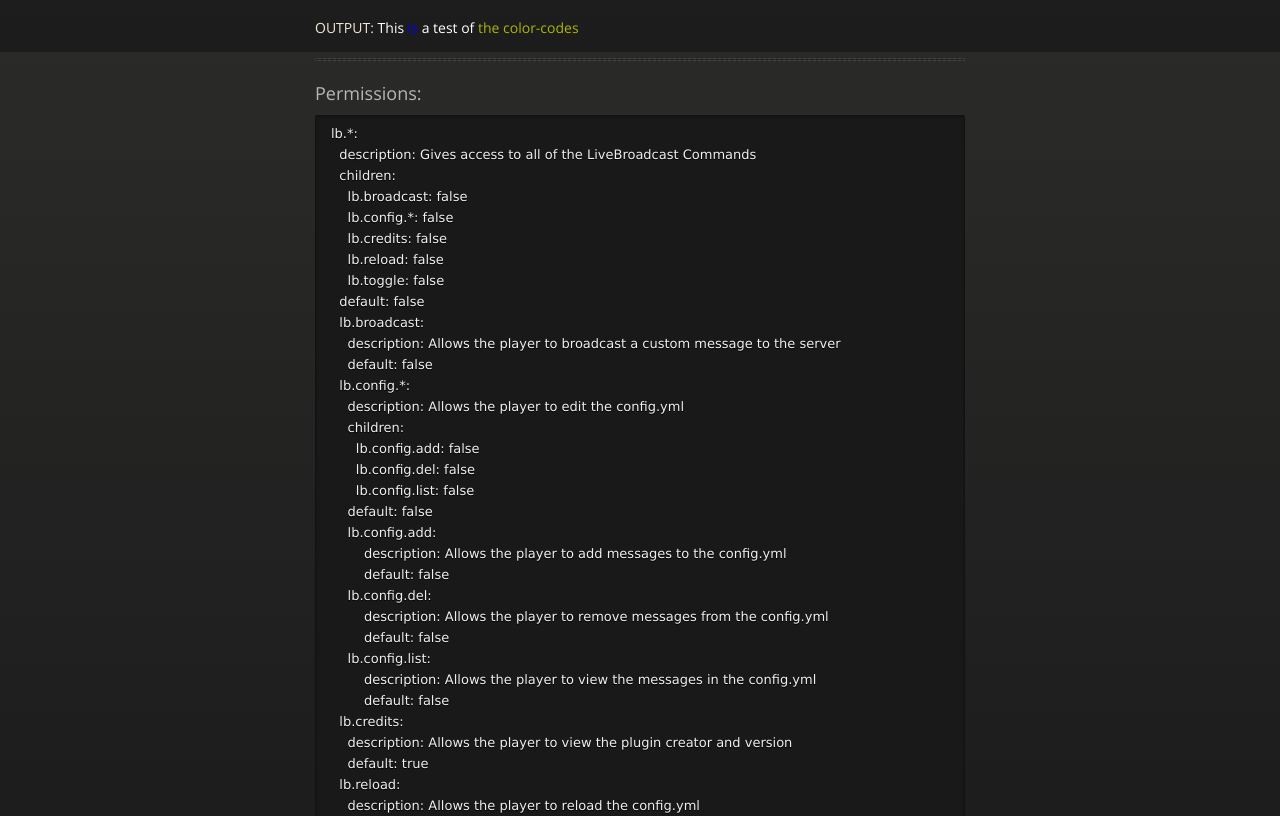
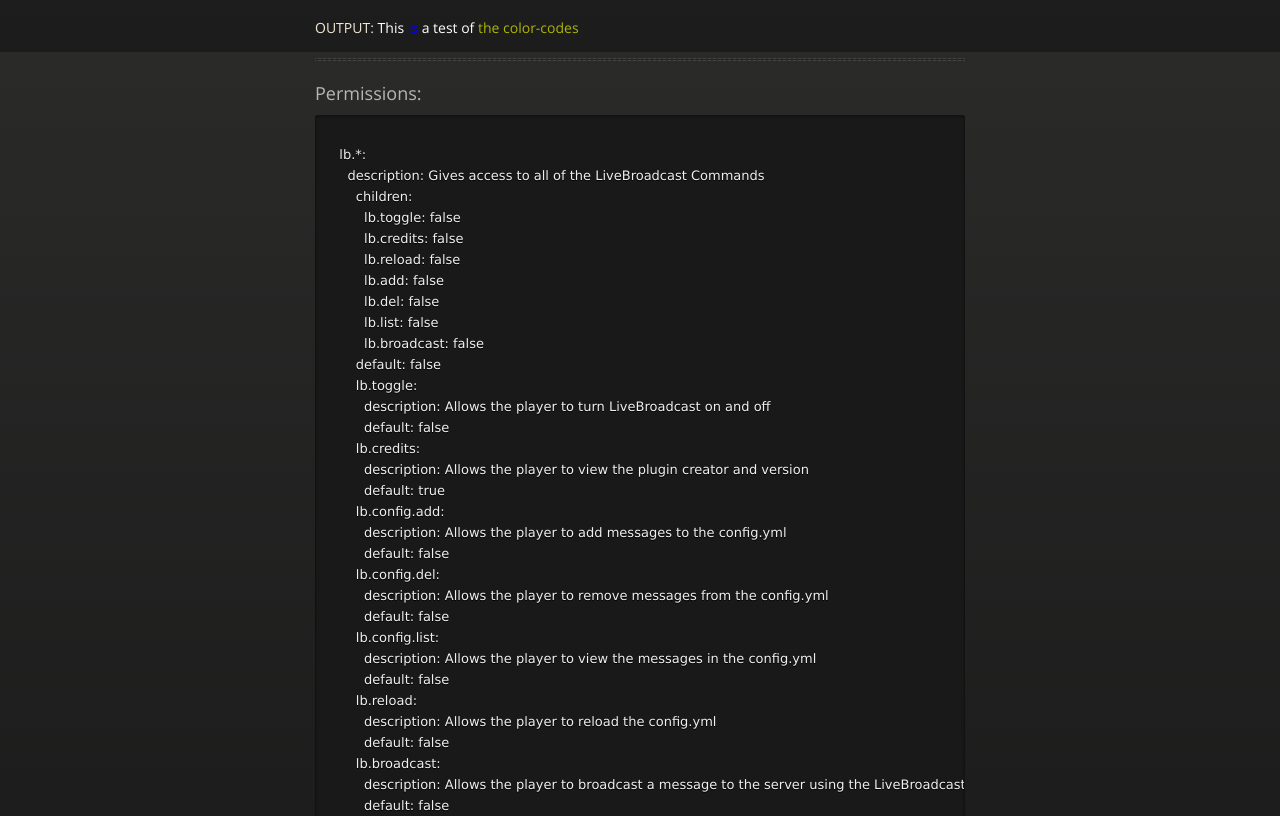
Before and after one commit to jameswolff96/LiveBroadcast, a plain HTML site: page index.html in a window 1280 px wide. Shown: the part 748-1564 px from the top of the page. Drawn offline with nearby package versions, Linux system fonts and the light colour scheme.

Commit message:
Updated Permissions

```diff
--- a/index.html
+++ b/index.html
@@ -70,25 +70,24 @@ This &amp;1is &amp;fa test of &amp;6the color-codes</p>
 <hr><h3>
 Permissions:</h3>
 
-<pre><code>lb.*:
+<pre><code>
+  lb.*:
     description: Gives access to all of the LiveBroadcast Commands
       children:
-    lb.broadcast: false
-    lb.config.*: false
+        lb.toggle: false
         lb.credits: false
         lb.reload: false
-    lb.toggle: false
+        lb.add: false
+        lb.del: false
+        lb.list: false
+        lb.broadcast: false
       default: false
-  lb.broadcast:
-    description: Allows the player to broadcast a custom message to the server
+      lb.toggle:
+        description: Allows the player to turn LiveBroadcast on and off
         default: false
-  lb.config.*:
-    description: Allows the player to edit the config.yml
-    children:
-      lb.config.add: false
-      lb.config.del: false
-      lb.config.list: false
-    default: false
+      lb.credits:
+        description: Allows the player to view the plugin creator and version
+        default: true
       lb.config.add:
         description: Allows the player to add messages to the config.yml
         default: false
@@ -98,14 +97,11 @@ Permissions:</h3>
       lb.config.list:
         description: Allows the player to view the messages in the config.yml
         default: false
-  lb.credits:
-    description: Allows the player to view the plugin creator and version
-    default: true
       lb.reload:
         description: Allows the player to reload the config.yml
         default: false
-  lb.toggle:
-    description: Allows the player to turn LiveBroadcast on and off
+      lb.broadcast:
+        description: Allows the player to broadcast a message to the server using the LiveBroadcast prefic
         default: false
 </code></pre>
       </section>
```
Lines whose indentation alone changed are shown as unchanged.
